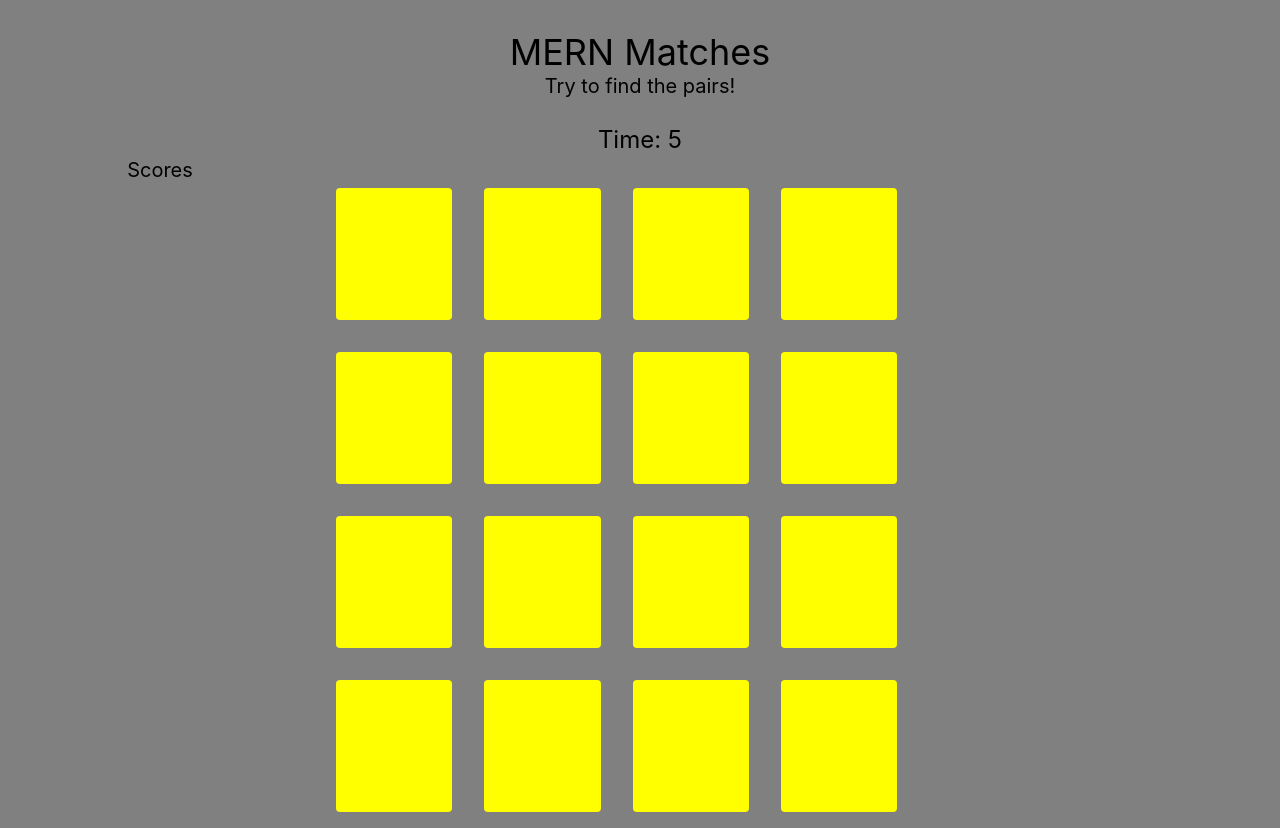
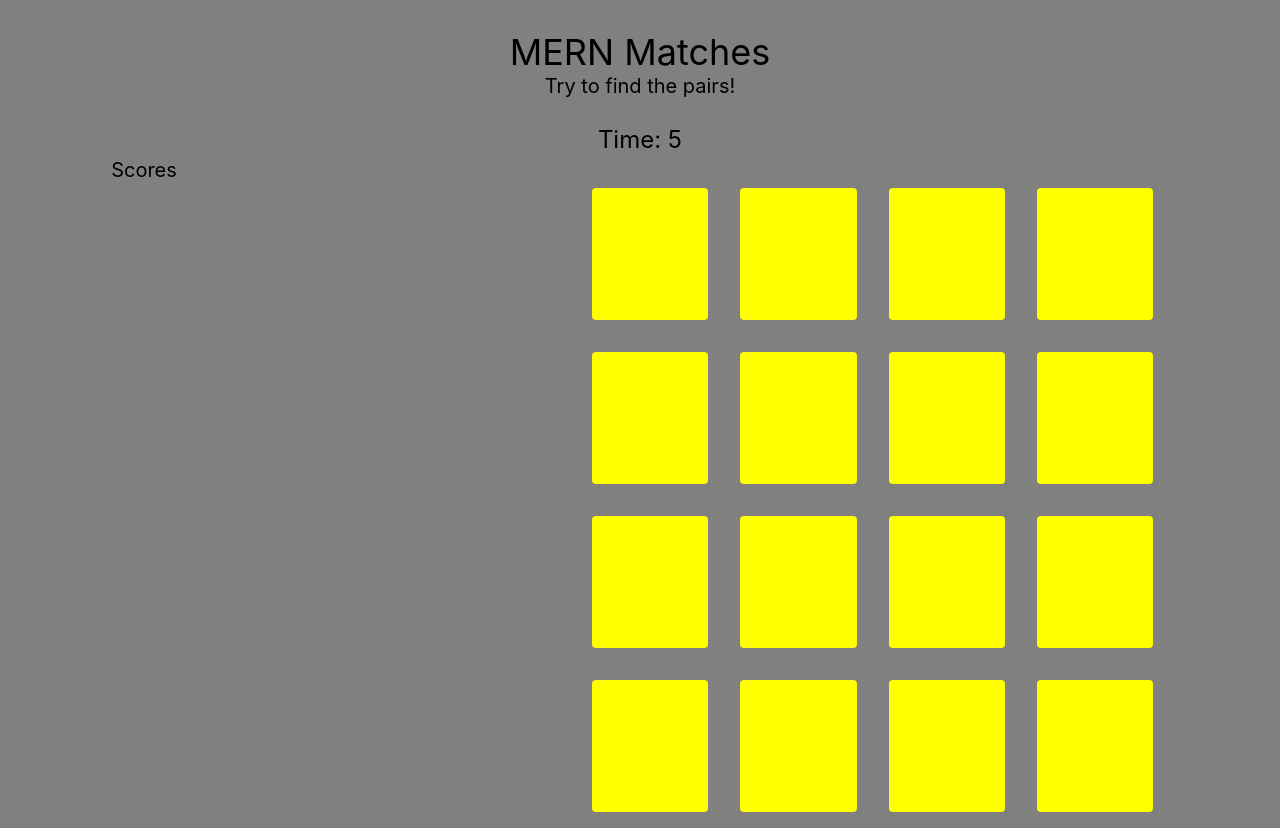
Before and after one commit to cw417/mern-matches, a React (Create React App) app in the folder client/: page / in a window 1280 px wide. Built offline with nearby package versions, Linux system fonts and the light colour scheme.

Commit message:
Update formatting; minor responsiveness added

```diff
--- a/client/src/components/Playfield.js
+++ b/client/src/components/Playfield.js
@@ -50,15 +50,6 @@ export default function GameField() {
 
     return () => clearInterval(timer);
    }, []);
-
-  // watch for win condition
-  /* useEffect(() => {
-    if (matches.length === (FIELDSIZE / 2)) {
-      const newScores = [...scores, time];
-      setScores(newScores);
-      window.location.reload();
-    };
-  }, [matches]); */
 
   function toggleSelected(i, j) {
     /**
@@ -127,7 +118,8 @@ export default function GameField() {
       <div className='text-2xl'>Time: {time}</div>
       <div className='flex flex-row w-full'>
         <Sidebar scores={scores} />
-        <div className='grid grid-cols-4 grid-rows-4 mt-4'>
+        <div></div>
+        <div className='grid grid-cols-4 grid-rows-4 mt-4 lg:ml-48 xl:ml-[21em]'>
           {playfield()}
         </div>
       </div>
--- a/client/src/components/Sidebar.js
+++ b/client/src/components/Sidebar.js
@@ -13,7 +13,7 @@ export default function Sidebar({ scores }) {
   }
 
   return (
-    <div className='w-1/4 text-center'>
+    <div className='w-1/4 lg:w-[15%] lg:ml-12 text-center'>
       <span className='text-xl'>Scores</span>
       <div>{scoreList()}</div>
     </div>
```
